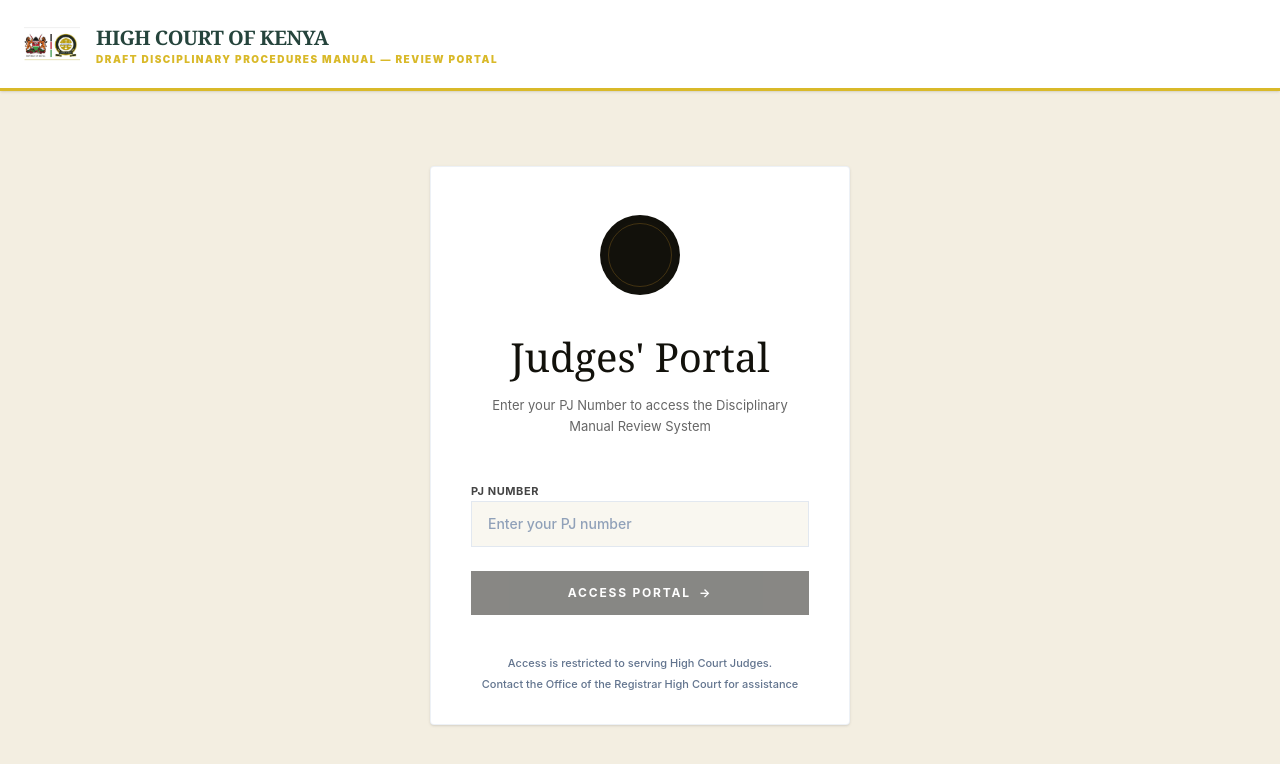
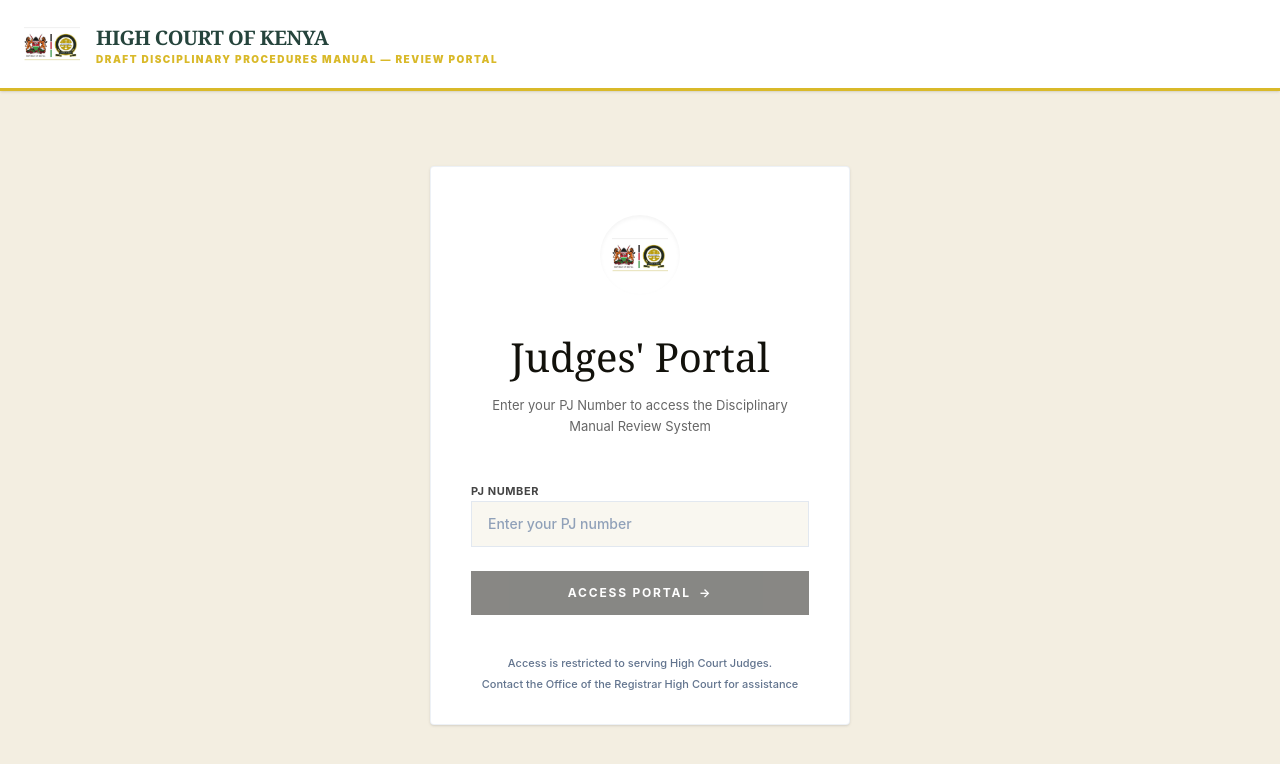
Before and after one commit to KeithOmondi/feedbackform, a React (Vite) app: page / in a window 1280 px wide. Shown: the top 764 px of the page. Built offline with nearby package versions, Linux system fonts and the light colour scheme.

Commit message:
first commit

```diff
--- a/src/api/axios.ts
+++ b/src/api/axios.ts
@@ -1,7 +1,7 @@
 import axios from "axios";
 
 const api = axios.create({
-  baseURL: "https://feebackserver.onrender.com/api/v1", // change if needed
+  baseURL: "http://localhost:8000/api/v1", // change if needed
 });
 
 // Attach token automatically
--- a/src/pages/Login.tsx
+++ b/src/pages/Login.tsx
@@ -53,8 +53,12 @@ const Login = () => {
       <main className="flex-1 flex items-center justify-center p-4">
         <div className="max-w-[420px] w-full bg-white shadow-sm border border-slate-200/60 rounded-sm overflow-hidden flex flex-col items-center pt-12 pb-8 px-10">
 
-          <div className="w-20 h-20 bg-[#12110b] rounded-full mb-8 shadow-inner flex items-center justify-center">
-             <div className="w-16 h-16 border border-[#b48222]/30 rounded-full" />
+          <div className="w-20 h-20 bg-[#fff] rounded-full mb-8 shadow-inner flex items-center justify-center">
+              <img
+              src="/JOB_LOGO.jpg"
+              alt="High Court of Kenya Logo"
+              className="h-10 w-10 sm:h-14 sm:w-14 object-contain"
+            />
           </div>
 
           <h2 className="font-serif text-[2.5rem] text-[#12110b] mb-2">Judges' Portal</h2>
--- a/src/pages/UserManualPage.tsx
+++ b/src/pages/UserManualPage.tsx
@@ -76,7 +76,7 @@ const UserManualPage = () => {
   };
 
   const displayName = user?.firstName && user?.lastName
-    ? `Hon. Justice ${user.firstName} ${user.lastName}`
+    ? `${user.firstName} ${user.lastName}`
     : "Hon. Justice Roseline Korir";
 
   return (
```
